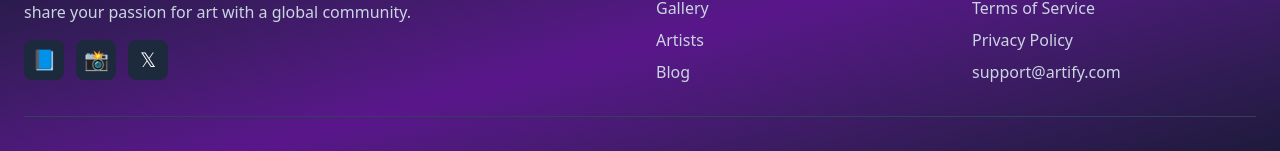
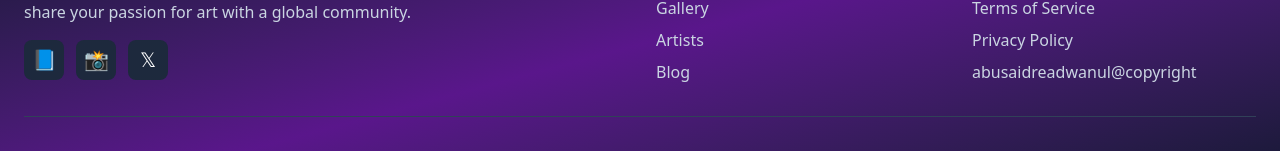
Before and after one commit to readwanul390/artify-client-side, a React (Vite) app: page / in a window 1280 px wide. Shown: the part 1255-1406 px from the top of the page. Built offline with nearby package versions, Linux system fonts and the light colour scheme; no server answers.

Commit message:
correct syntax

```diff
--- a/src/components/Footer.jsx
+++ b/src/components/Footer.jsx
@@ -92,7 +92,7 @@ const Footer = () => {
                   href="mailto:support@artify.com"
                   className="text-slate-300 hover:text-purple-400 transition-colors"
                 >
-                  support@artify.com
+                  abusaidreadwanul@copyright
                 </a>
               </li>
             </ul>
```
